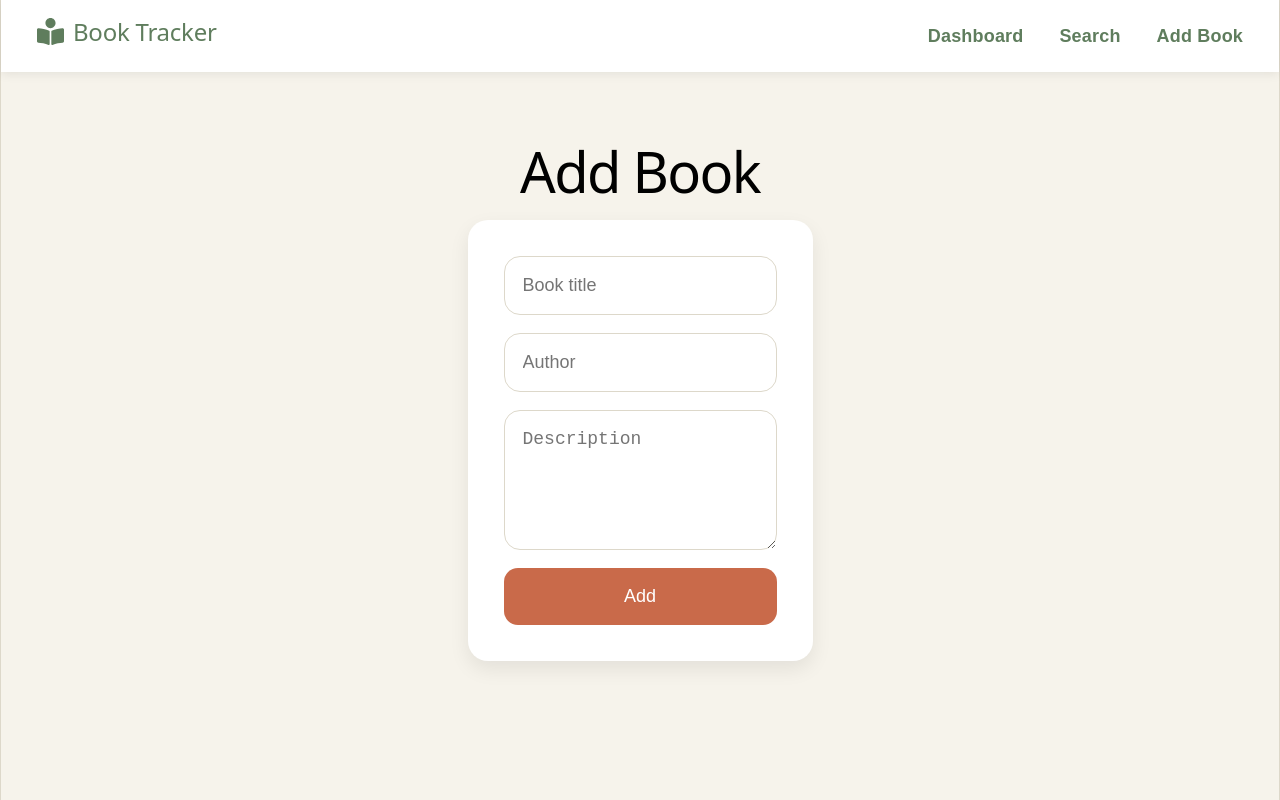
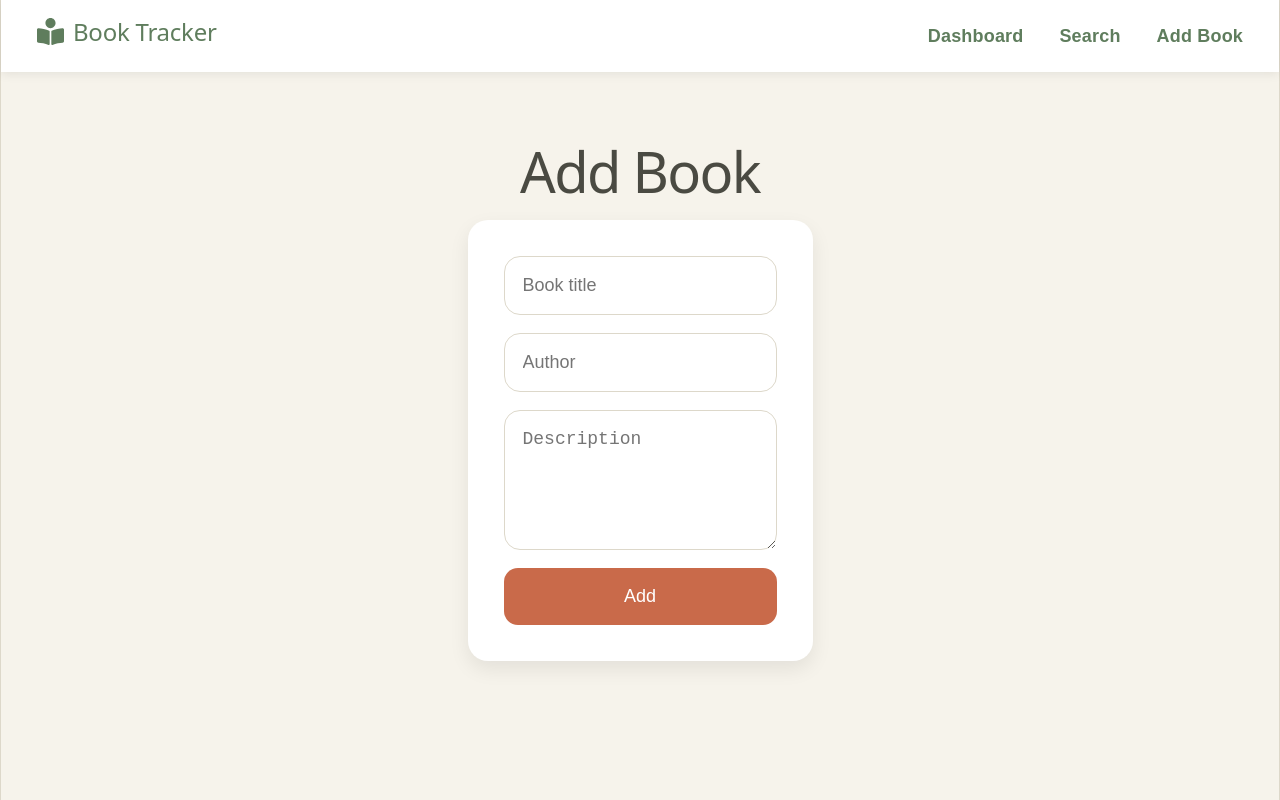
Before and after one commit to bdnaima/book_tracker, a React (Vite) app: page /add-book in a window 1280 px wide. Built offline with nearby package versions, Linux system fonts and the light colour scheme.

Commit message:
Change heading colors in Dashboard and Add Book page.

```diff
--- a/src/App.css
+++ b/src/App.css
@@ -31,7 +31,7 @@ body {
 .home h1,
 .add-book h1 {
   margin-bottom: 1rem;
-  color: black;
+  color: var(--text);
 }
 /* Books Grid */
 .books-grid {
```
